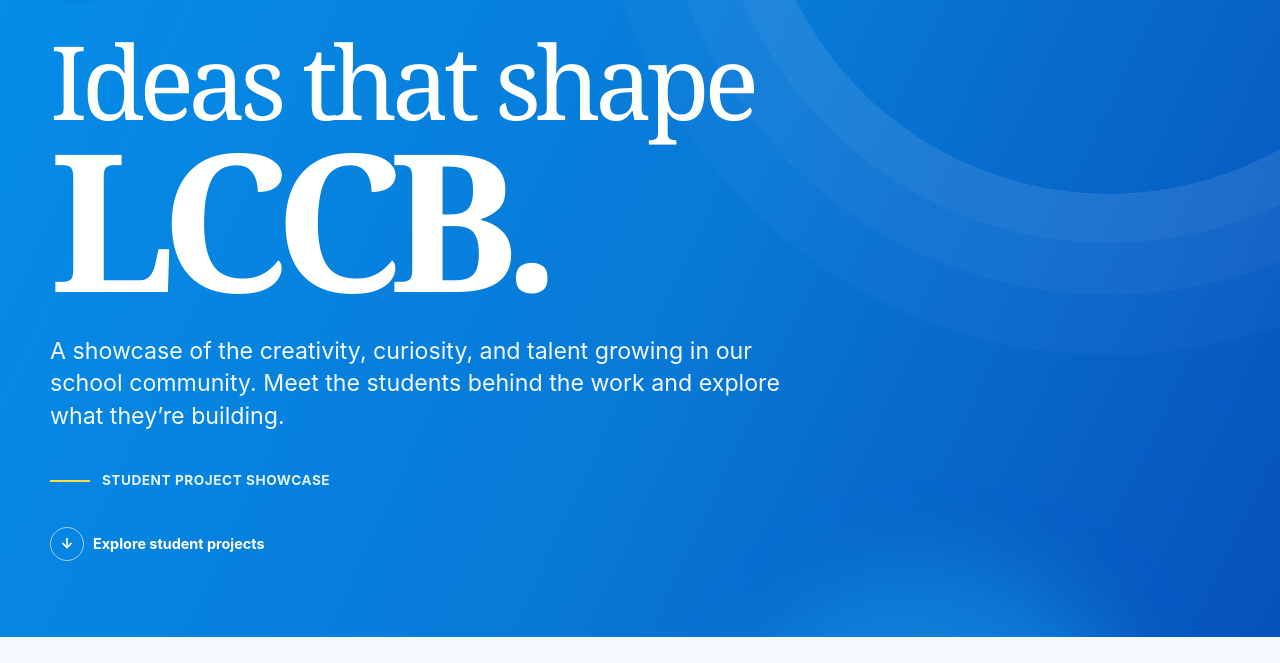
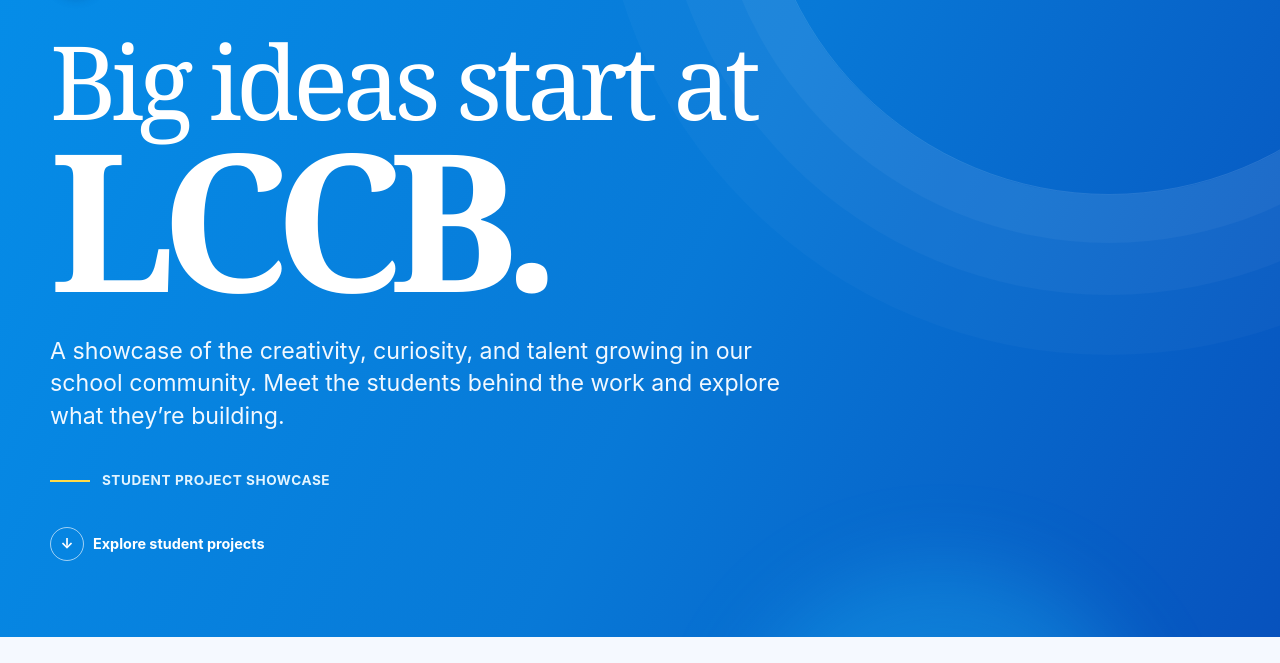
Before and after one commit to cordyStackX/project_showcase, a plain HTML site: page index.html in a window 1280 px wide. Shown: the part 137-800 px from the top of the page. Drawn offline with Linux system fonts and the light colour scheme.

Commit message:
Update hero section heading for improved messaging

```diff
--- a/index.html
+++ b/index.html
@@ -86,7 +86,7 @@
   <header class="hero">
     <div class="hero-inner">
       <div class="school-mark"><span class="crest"><img src="https://lcc.edu.ph/wp-content/uploads/2021/06/cropped-logo.png" alt="La Consolacion College Bacolod official logo"></span><span>La Consolacion<small>College Bacolod</small></span></div>
-      <h1>Ideas that shape <strong>LCCB.</strong></h1>
+      <h1>Big ideas start at <strong>LCCB.</strong></h1>
       <p class="hero-copy">A showcase of the creativity, curiosity, and talent growing in our school community. Meet the students behind the work and explore what they’re building.</p>
       <div class="hero-bottom"><span class="rule"></span>STUDENT PROJECT SHOWCASE</div>
       <a class="scroll-link" href="#projects"><span aria-hidden="true">↓</span> Explore student projects</a>
```
